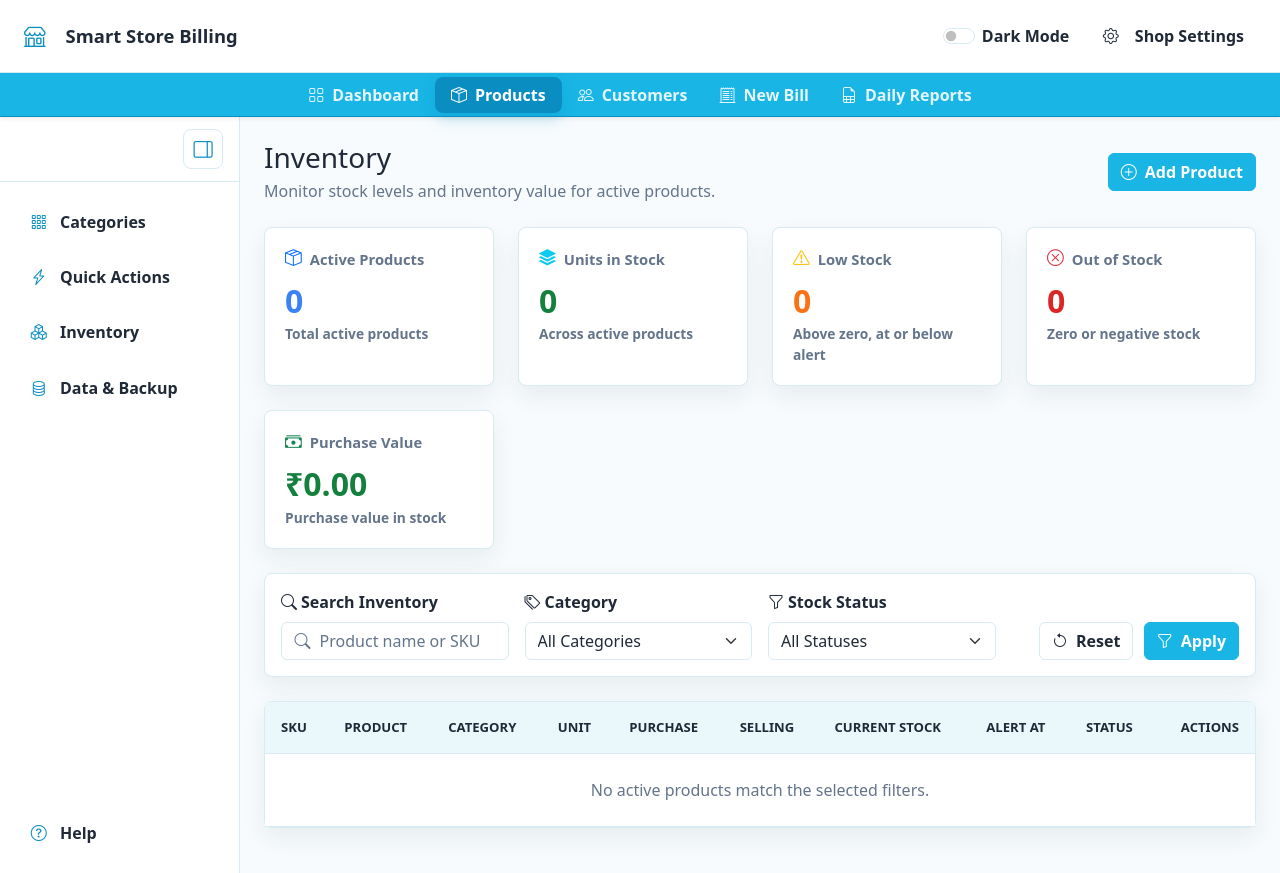
After one commit to trinathprasad/smart-pos, a Flask app: page /products/inventory in a window 1280 px wide. The commit adds this page. Run offline with Flask 3, Linux system fonts and the light colour scheme; data that the repository does not hold is empty.

Commit message:
Complete inventory management phase 1

```diff
--- a/app/routes/products.py
+++ b/app/routes/products.py
@@ -3,7 +3,7 @@ from decimal import Decimal
 from io import StringIO
 
 from flask import Blueprint, Response, flash, redirect, render_template, request, url_for
-from sqlalchemy import or_
+from sqlalchemy import and_, case, func, or_
 from sqlalchemy.exc import IntegrityError
 
 from ..extensions import db
@@ -15,15 +15,36 @@ products_bp = Blueprint("products", __name__, url_prefix="/products")
 
 
 def _product_statistics():
-    products = Product.query.filter_by(is_active=True).all()
-    inventory_value = sum(
-        (product.purchase_price * product.stock_qty for product in products),
-        start=Decimal("0.00"),
+    statistics = _inventory_statistics()
+    return {
+        "total_products": statistics["total_products"],
+        "low_stock": statistics["low_stock"],
+        "out_of_stock": statistics["out_of_stock"],
+        "inventory_value": statistics["inventory_value"],
+        "inventory_value_display": statistics["inventory_value_display"],
+    }
+
+
+def _inventory_statistics():
+    total_products, total_units, low_stock, out_of_stock, inventory_value = (
+        db.session.query(
+            func.count(Product.id),
+            func.coalesce(func.sum(Product.stock_qty), 0),
+            func.coalesce(
+                func.sum(case((and_(Product.stock_qty > 0, Product.stock_qty <= Product.low_stock_threshold), 1), else_=0)),
+                0,
+            ),
+            func.coalesce(func.sum(case((Product.stock_qty <= 0, 1), else_=0)), 0),
+            func.coalesce(func.sum(Product.purchase_price * Product.stock_qty), 0),
+        )
+        .filter(Product.is_active.is_(True))
+        .one()
     )
     return {
-        "total_products": len(products),
-        "low_stock": sum(1 for product in products if product.is_low_stock()),
-        "out_of_stock": sum(1 for product in products if product.is_out_of_stock()),
+        "total_products": total_products,
+        "total_units": total_units,
+        "low_stock": low_stock,
+        "out_of_stock": out_of_stock,
         "inventory_value": inventory_value,
         "inventory_value_display": format_indian_number(inventory_value),
     }
@@ -160,6 +181,51 @@ def index():
         stock_filter=stock_filter,
         sort=sort,
         direction=direction,
+    )
+
+
+@products_bp.route("/inventory")
+def inventory():
+    query = request.args.get("q", "").strip()
+    category_filter = request.args.get("category", "").strip()
+    stock_filter = request.args.get("filter", "").strip().lower()
+    if stock_filter not in {"healthy", "low_stock", "out_of_stock"}:
+        stock_filter = ""
+
+    product_query = (
+        Product.query.outerjoin(Category, Product.category_id == Category.id)
+        .filter(Product.is_active.is_(True))
+    )
+    if query:
+        like = f"%{query}%"
+        product_query = product_query.filter(or_(Product.name.ilike(like), Product.sku.ilike(like)))
+    if category_filter.isdigit():
+        product_query = product_query.filter(Product.category_id == int(category_filter))
+    elif category_filter:
+        product_query = product_query.filter(Product.category == category_filter)
+    if stock_filter == "healthy":
+        product_query = product_query.filter(Product.stock_qty > 0, Product.stock_qty > Product.low_stock_threshold)
+    elif stock_filter == "low_stock":
+        product_query = product_query.filter(Product.stock_qty > 0, Product.stock_qty <= Product.low_stock_threshold)
+    elif stock_filter == "out_of_stock":
+        product_query = product_query.filter(Product.stock_qty <= 0)
+
+    products = product_query.order_by(Product.name.asc(), Product.sku.asc()).all()
+    categories = (
+        Category.query.join(Product, Product.category_id == Category.id)
+        .filter(Product.is_active.is_(True))
+        .distinct()
+        .order_by(Category.name.asc())
+        .all()
+    )
+    return render_template(
+        "products/inventory.html",
+        products=products,
+        inventory_stats=_inventory_statistics(),
+        categories=categories,
+        query=query,
+        category_filter=category_filter,
+        stock_filter=stock_filter,
     )
 
 
--- a/app/static/css/styles.css
+++ b/app/static/css/styles.css
@@ -279,6 +279,7 @@ body,
 .page-login,
 .page-dashboard,
 .page-products,
+.page-inventory,
 .page-customers,
 .page-billing,
 .page-invoice,
@@ -969,6 +970,7 @@ body.is-sidebar-collapsed .app-sidebar-link .bi {
 }
 
 .page-products .card,
+.page-inventory .card,
 .page-customers .card {
     min-width: 0;
 }
@@ -1247,7 +1249,8 @@ body.is-sidebar-collapsed .app-sidebar-link .bi {
     text-transform: uppercase;
 }
 
-.page-products .table-responsive {
+.page-products .table-responsive,
+.page-inventory .table-responsive {
     max-width: 100%;
     overflow-x: auto;
 }
--- a/app/templates/base.html
+++ b/app/templates/base.html
@@ -103,10 +103,10 @@
                         <i class="bi bi-lightning-charge" aria-hidden="true"></i>
                         <span>Quick Actions</span>
                     </a>
-                    <div class="app-sidebar-link" role="button" tabindex="0" data-sidebar-item="inventory" title="Inventory" data-bs-placement="right">
+                    <a class="app-sidebar-link{% if active_section == 'inventory' %} active{% endif %}" href="{{ url_for('products.inventory') }}" data-sidebar-item="inventory" title="Inventory" data-bs-placement="right"{% if active_section == 'inventory' %} aria-current="page"{% endif %}>
                         <i class="bi bi-boxes" aria-hidden="true"></i>
                         <span>Inventory</span>
-                    </div>
+                    </a>
                     <a class="app-sidebar-link{% if active_section == 'data_backup' %} active{% endif %}" href="{{ url_for('data_backup.index') }}" data-sidebar-item="data-backup" title="Data &amp; Backup" data-bs-placement="right">
                         <i class="bi bi-database" aria-hidden="true"></i>
                         <span>Data &amp; Backup</span>
--- /dev/null
+++ b/app/templates/products/inventory.html
@@ -0,0 +1,124 @@
+{% extends "base.html" %}
+{% block title %}Inventory | Local Shop Billing{% endblock %}
+{% block body_class %}page-inventory{% endblock %}
+{% block content %}
+<div class="d-flex flex-wrap justify-content-between align-items-center gap-3 mb-4">
+    <div>
+        <h1 class="h3 mb-1">Inventory</h1>
+        <p class="text-muted mb-0">Monitor stock levels and inventory value for active products.</p>
+    </div>
+    <a href="{{ url_for('products.create') }}" class="btn btn-primary d-inline-flex align-items-center">
+        <i class="bi bi-plus-circle me-2"></i>
+        Add Product
+    </a>
+</div>
+
+<div class="row g-4 mb-4">
+    <div class="col-12 col-sm-6 col-xl-3">
+        <div class="card stat-card h-100"><div class="card-body">
+            <div class="kpi-card-title"><i class="bi bi-box-seam text-primary"></i><span>Active Products</span></div>
+            <h2 class="mb-1 stat-value stat-value-products">{{ inventory_stats.total_products }}</h2>
+            <p class="kpi-comparison text-muted mb-0">Total active products</p>
+        </div></div>
+    </div>
+    <div class="col-12 col-sm-6 col-xl-3">
+        <div class="card stat-card h-100"><div class="card-body">
+            <div class="kpi-card-title"><i class="bi bi-stack text-info"></i><span>Units in Stock</span></div>
+            <h2 class="mb-1 stat-value stat-value-inventory">{{ inventory_stats.total_units|quantity }}</h2>
+            <p class="kpi-comparison text-muted mb-0">Across active products</p>
+        </div></div>
+    </div>
+    <div class="col-12 col-sm-6 col-xl-3">
+        <div class="card stat-card h-100"><div class="card-body">
+            <div class="kpi-card-title"><i class="bi bi-exclamation-triangle text-warning"></i><span>Low Stock</span></div>
+            <h2 class="mb-1 stat-value stat-value-low-stock-alert">{{ inventory_stats.low_stock }}</h2>
+            <p class="kpi-comparison text-muted mb-0">Above zero, at or below alert</p>
+        </div></div>
+    </div>
+    <div class="col-12 col-sm-6 col-xl-3">
+        <div class="card stat-card h-100"><div class="card-body">
+            <div class="kpi-card-title"><i class="bi bi-x-circle text-danger"></i><span>Out of Stock</span></div>
+            <h2 class="mb-1 stat-value stat-value-out-of-stock">{{ inventory_stats.out_of_stock }}</h2>
+            <p class="kpi-comparison text-muted mb-0">Zero or negative stock</p>
+        </div></div>
+    </div>
+    <div class="col-12 col-sm-6 col-xl-3">
+        <div class="card stat-card h-100"><div class="card-body">
+            <div class="kpi-card-title"><i class="bi bi-cash-stack text-success"></i><span>Purchase Value</span></div>
+            <h2 class="mb-1 stat-value stat-value-inventory">&#8377;{{ inventory_stats.inventory_value_display }}</h2>
+            <p class="kpi-comparison text-muted mb-0">Purchase value in stock</p>
+        </div></div>
+    </div>
+</div>
+
+<div class="card mb-4">
+    <div class="card-body">
+        <form class="product-filter-form" method="get">
+            <div class="product-filter-main">
+                <label class="form-label" for="inventorySearch"><i class="bi bi-search me-1"></i>Search Inventory</label>
+                <div class="product-search-control">
+                    <i class="bi bi-search product-search-icon"></i>
+                    <input id="inventorySearch" type="search" class="form-control" name="q" value="{{ query }}" placeholder="Product name or SKU" autocomplete="off">
+                </div>
+            </div>
+            <div>
+                <label class="form-label" for="inventoryCategoryFilter"><i class="bi bi-tags me-1"></i>Category</label>
+                <select id="inventoryCategoryFilter" class="form-select" name="category">
+                    <option value="">All Categories</option>
+                    {% for category in categories %}
+                        <option value="{{ category.id }}" {% if category_filter == category.id|string %}selected{% endif %}>{{ category.name }}</option>
+                    {% endfor %}
+                </select>
+            </div>
+            <div>
+                <label class="form-label" for="inventoryStatusFilter"><i class="bi bi-funnel me-1"></i>Stock Status</label>
+                <select id="inventoryStatusFilter" class="form-select" name="filter">
+                    <option value="">All Statuses</option>
+                    <option value="healthy" {% if stock_filter == "healthy" %}selected{% endif %}>Healthy</option>
+                    <option value="low_stock" {% if stock_filter == "low_stock" %}selected{% endif %}>Low Stock</option>
+                    <option value="out_of_stock" {% if stock_filter == "out_of_stock" %}selected{% endif %}>Out of Stock</option>
+                </select>
+            </div>
+            <div class="product-filter-actions">
+                <a href="{{ url_for('products.inventory') }}" class="btn btn-outline-secondary d-inline-flex align-items-center justify-content-center"><i class="bi bi-arrow-counterclockwise me-2"></i>Reset</a>
+                <button class="btn btn-primary d-inline-flex align-items-center justify-content-center" type="submit"><i class="bi bi-funnel me-2"></i>Apply</button>
+            </div>
+        </form>
+    </div>
+</div>
+
+<div class="card">
+    <div class="table-responsive">
+        <table class="table align-middle mb-0">
+            <thead><tr>
+                <th>SKU</th><th>Product</th><th>Category</th><th>Unit</th><th>Purchase</th><th>Selling</th><th>Current Stock</th><th>Alert At</th><th>Status</th><th class="text-end">Actions</th>
+            </tr></thead>
+            <tbody>
+            {% for product in products %}
+                <tr class="{% if product.is_low_stock() %}product-row-low-stock{% endif %}">
+                    <td>{{ product.sku }}</td>
+                    <td>{{ product.name }}</td>
+                    <td>{{ product.category_record.name if product.category_record else (product.category or "-") }}</td>
+                    <td>{{ product.unit }}</td>
+                    <td>&#8377;{{ "%.2f"|format(product.purchase_price) }}</td>
+                    <td>&#8377;{{ "%.2f"|format(product.selling_price) }}</td>
+                    <td>{{ product.stock_qty|quantity }} {{ product.unit }}</td>
+                    <td>{{ product.low_stock_threshold|quantity }} {{ product.unit }}</td>
+                    <td>
+                        {% if product.is_out_of_stock() %}<span class="badge text-bg-danger">Out of Stock</span>
+                        {% elif product.is_low_stock() %}<span class="badge badge-low-stock">Low Stock</span>
+                        {% else %}<span class="badge text-bg-success">Healthy</span>{% endif %}
+                    </td>
+                    <td class="text-end"><div class="product-table-actions">
+                        <a href="{{ url_for('products.edit', product_id=product.id, return_to=url_for('products.inventory')) }}" class="btn btn-sm btn-outline-secondary"><i class="bi bi-pencil me-1"></i>Edit</a>
+                        <button type="button" class="btn btn-sm btn-outline-primary" disabled title="Stock adjustment is planned for Phase 2"><i class="bi bi-sliders me-1"></i>Adjust Stock</button>
+                    </div></td>
+                </tr>
+            {% else %}
+                <tr><td colspan="10" class="text-center py-4 text-muted">No active products match the selected filters.</td></tr>
+            {% endfor %}
+            </tbody>
+        </table>
+    </div>
+</div>
+{% endblock %}
```
Also changed, not shown: other parts of app/static/css/styles.css (+107 -17 lines).
